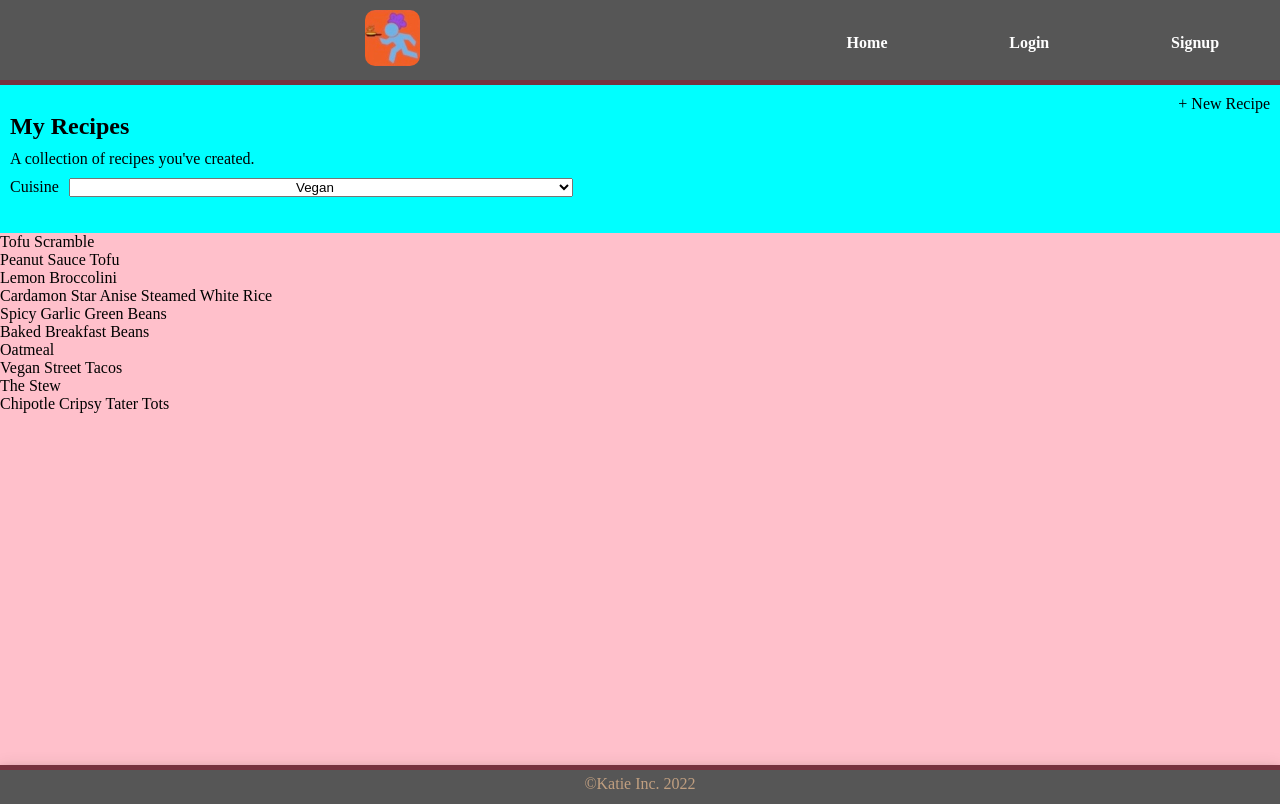
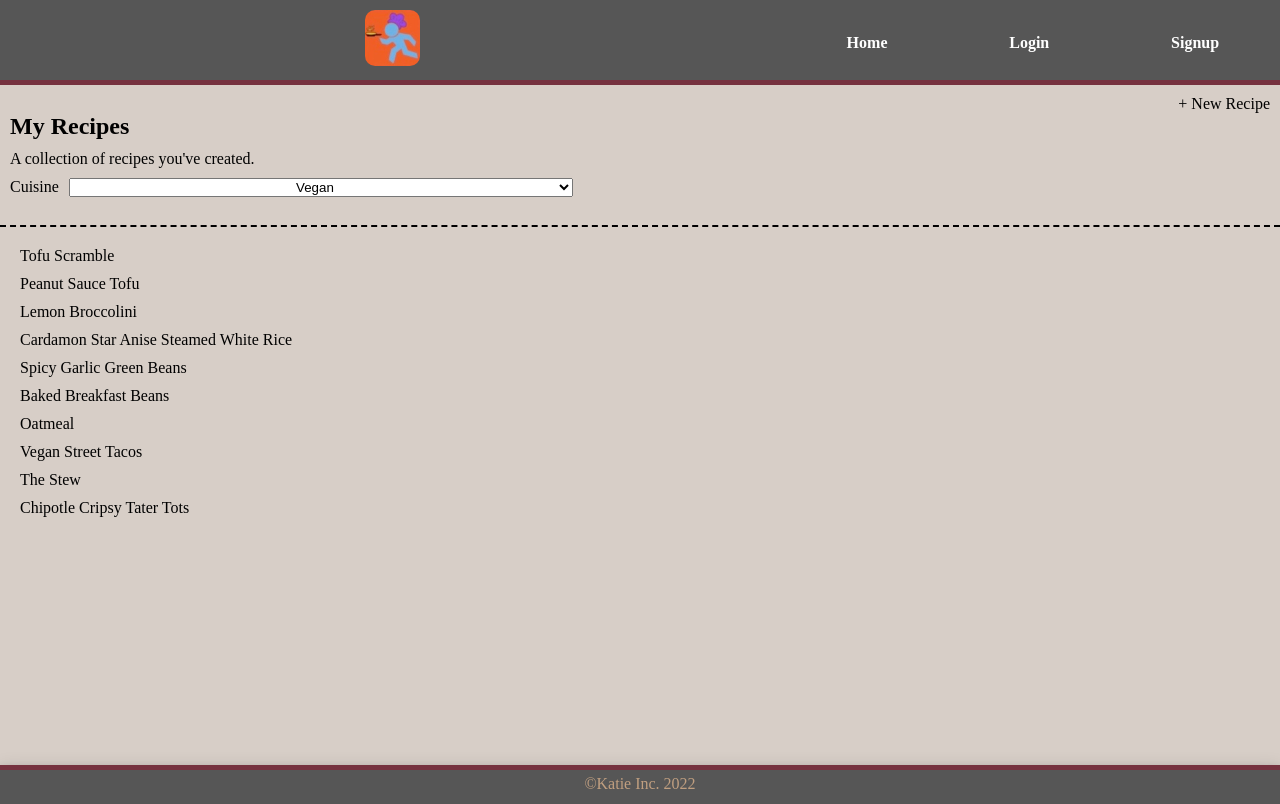
Before and after one commit to biggersmatt/jump-to-react, a React (Create React App) app: page /myrecipes in a window 1280 px wide. Built offline with nearby package versions, Linux system fonts and the light colour scheme.

Commit message:
Adds mvp css to my recipes page

```diff
--- a/src/pages/MyRecipes/myRecipes.css
+++ b/src/pages/MyRecipes/myRecipes.css
@@ -4,9 +4,9 @@
   flex-direction: column;
 }
 .my-recipes-header {
-  background-color: aqua;
   flex-grow: .75;
   padding: 10px;
+  border-bottom: 2px dashed black;
 }
 .my-recipes-new {
   text-align: right;
@@ -22,6 +22,12 @@
   text-align: center;
 }
 .my-recipes-content {
-  background-color: pink;
   flex-grow: 10;
+  padding: 15px 0 0 20px;
 }
+.my-recipes-list {
+  list-style-type: none;
+}
+.my-recipes-list-item {
+  padding: 5px 0;
+}
--- a/src/pages/MyRecipes/myRecipes.jsx
+++ b/src/pages/MyRecipes/myRecipes.jsx
@@ -16,17 +16,17 @@ export default function MyRecipes() {
         </select>
       </div>
       <div className='my-recipes-content'>
-        <ul>
-          <li>Tofu Scramble</li>
-          <li>Peanut Sauce Tofu</li>
-          <li>Lemon Broccolini</li>
-          <li>Cardamon Star Anise Steamed White Rice</li>
-          <li>Spicy Garlic Green Beans</li>
-          <li>Baked Breakfast Beans</li>
-          <li>Oatmeal</li>
-          <li>Vegan Street Tacos</li>
-          <li>The Stew</li>
-          <li>Chipotle Cripsy Tater Tots</li>
+        <ul className='my-recipes-list'>
+          <li className='my-recipes-list-item'>Tofu Scramble</li>
+          <li className='my-recipes-list-item'>Peanut Sauce Tofu</li>
+          <li className='my-recipes-list-item'>Lemon Broccolini</li>
+          <li className='my-recipes-list-item'>Cardamon Star Anise Steamed White Rice</li>
+          <li className='my-recipes-list-item'>Spicy Garlic Green Beans</li>
+          <li className='my-recipes-list-item'>Baked Breakfast Beans</li>
+          <li className='my-recipes-list-item'>Oatmeal</li>
+          <li className='my-recipes-list-item'>Vegan Street Tacos</li>
+          <li className='my-recipes-list-item'>The Stew</li>
+          <li className='my-recipes-list-item'>Chipotle Cripsy Tater Tots</li>
         </ul>
       </div>
     </div>
```
